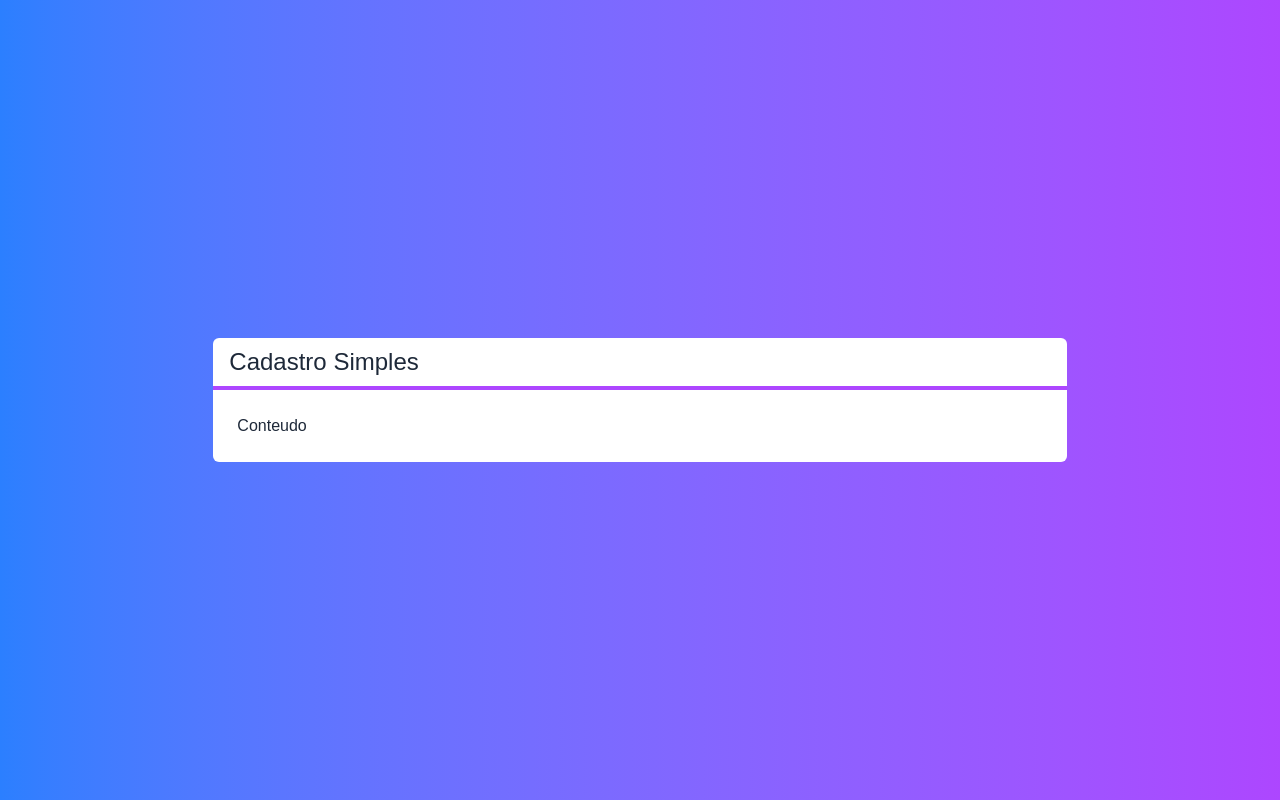
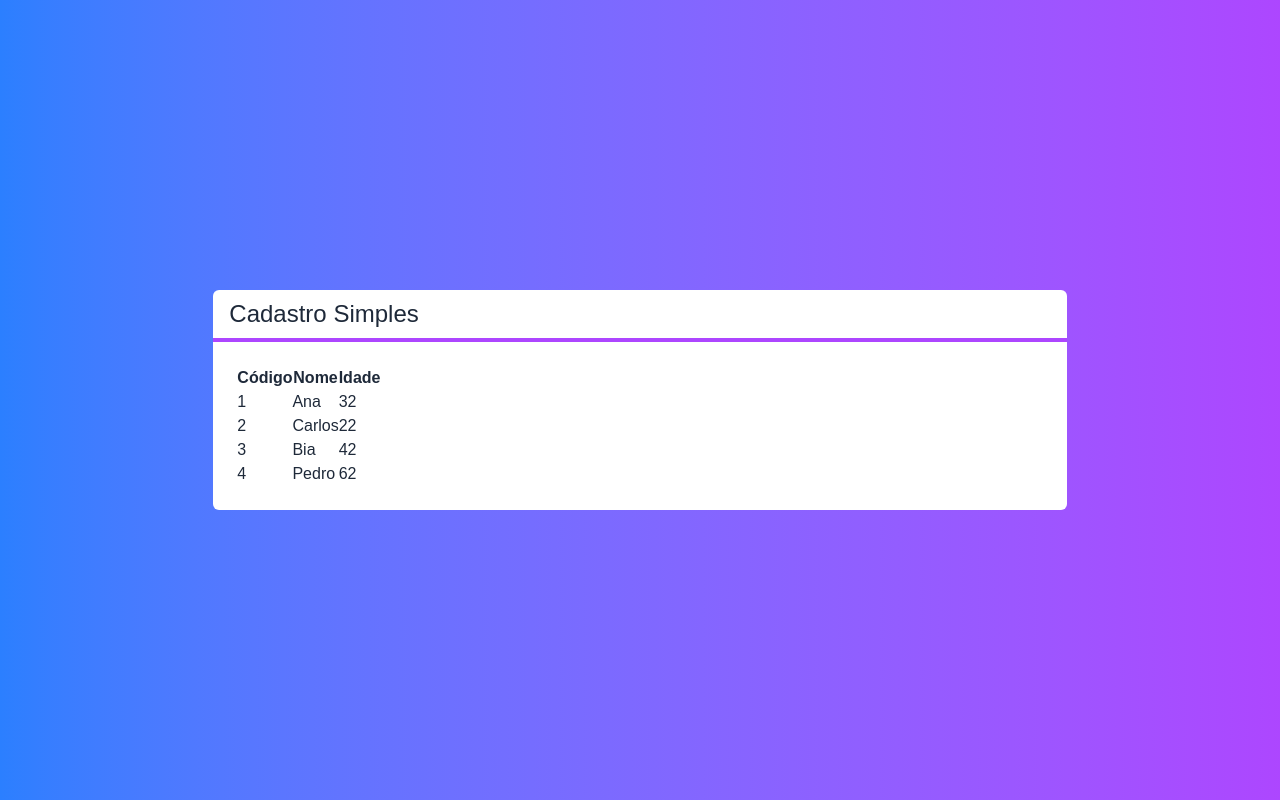
Before and after one commit to PomboObeso/next-crud, a Next.js app: page / in a window 1280 px wide. Built offline with nearby package versions, Linux system fonts and the light colour scheme.

Commit message:
Componentes de Tabela + Classe de Clientes

```diff
--- /dev/null
+++ b/src/components/Tabela.tsx
@@ -0,0 +1,41 @@
+import Cliente from "@/core/Cliente"
+
+interface TabelaProps {
+    clientes: Cliente[]
+}
+
+export default function Tabela(props: TabelaProps) {
+
+    function renderHeader() {
+        return (
+            <tr>
+                <th>Código</th>
+                <th>Nome</th>
+                <th>Idade</th>
+            </tr>
+        )
+    }
+
+    function renderData() {
+        return props.clientes?.map((cliente, i) => {
+            return (
+                <tr key={cliente.id}>
+                    <td>{cliente.id}</td>
+                    <td>{cliente.nome}</td>
+                    <td>{cliente.idade}</td>
+                </tr>
+            )
+        })
+    }
+
+    return (
+        <table>
+            <thead>
+                {renderHeader()}
+            </thead>
+            <tbody>
+                {renderData()}
+            </tbody>
+        </table>
+    )
+}
--- /dev/null
+++ b/src/core/Cliente.ts
@@ -0,0 +1,25 @@
+export default class Cliente {
+    #id: string
+    #nome: string
+    #idade: number
+
+    constructor(nome: string, idade: number, id: string = '') {
+        this.#nome = nome
+        this.#idade = idade
+        this.#id = id
+    }
+
+    static vazio() {
+        return new Cliente('', 0)
+    }
+
+    get id() {
+        return this.#id
+    }
+    get nome() {
+        return this.#nome
+    }
+    get idade() {
+        return this.#idade
+    }
+}
--- a/src/pages/index.tsx
+++ b/src/pages/index.tsx
@@ -1,11 +1,19 @@
 import Layout from "@/components/Layout";
+import Tabela from "@/components/Tabela";
+import Cliente from "@/core/Cliente";
 
 
 export default function Home() {
+  const clientes = [
+    new Cliente('Ana', 32, '1'),
+    new Cliente('Carlos', 22, '2'),
+    new Cliente('Bia', 42, '3'),
+    new Cliente('Pedro', 62, '4')
+  ]
   return (
     <div className="flex h-screen justify-center items-center bg-linear-to-r from-blue-500 to-purple-500 text-white">
       <Layout titulo="Cadastro Simples">
-        <span>Conteudo</span>
+        <Tabela clientes={clientes}></Tabela>
       </Layout>
     </div>
   );
```
